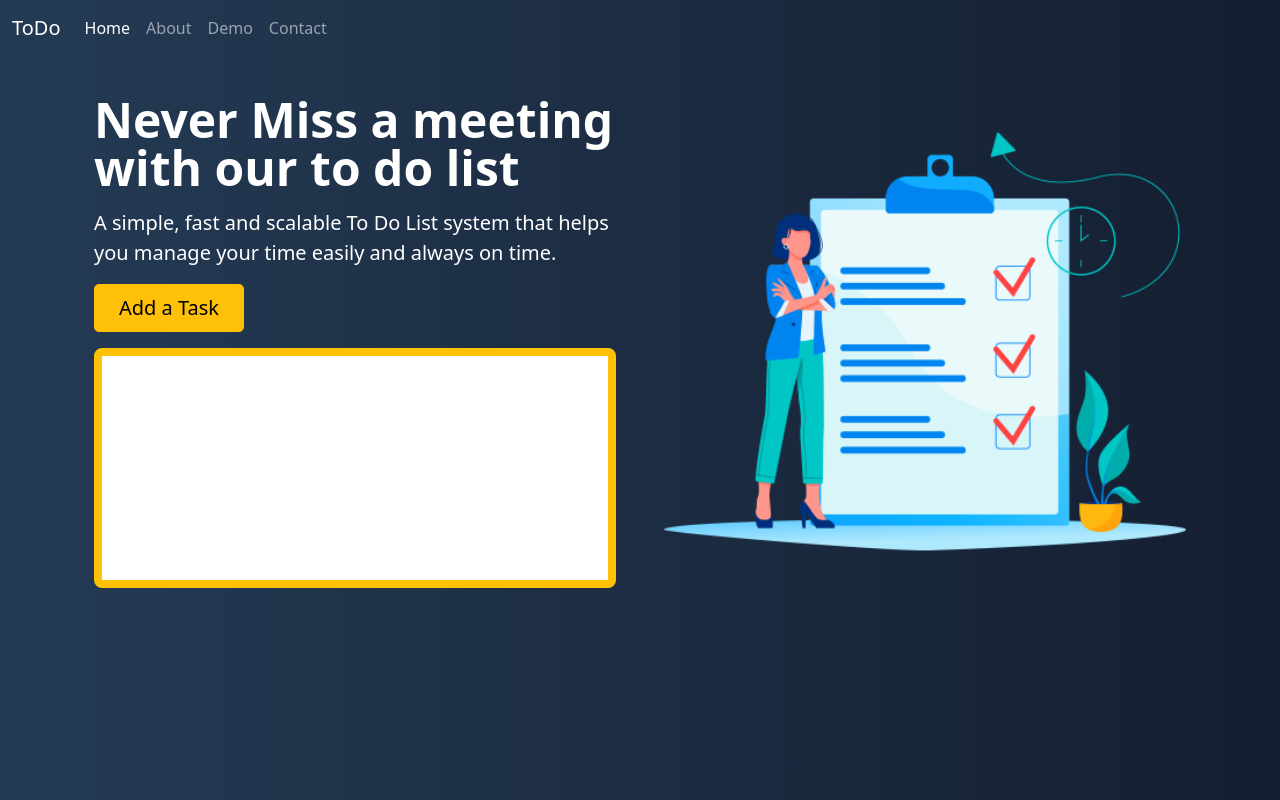
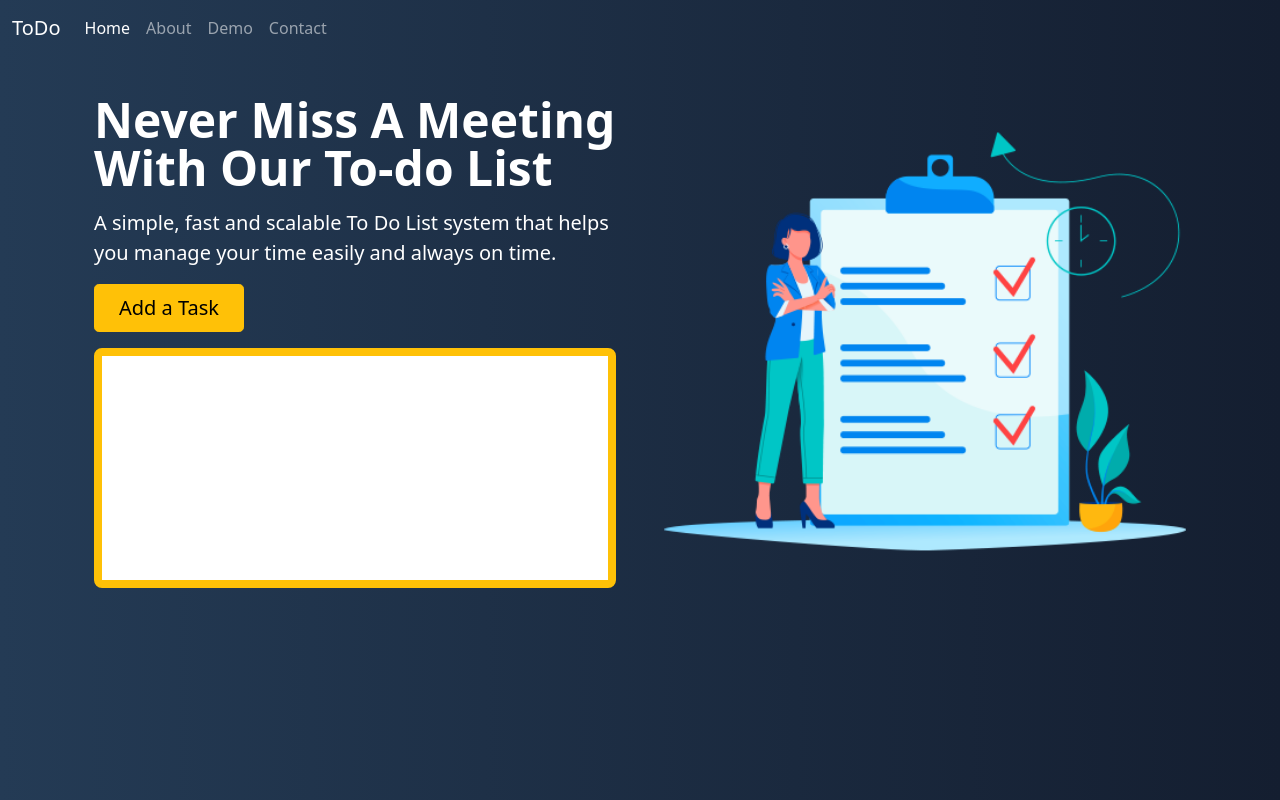
Before and after one commit to Ntozakhe/FirstProject, a plain HTML site: page index.html in a window 1280 px wide. Drawn offline with nearby package versions, Linux system fonts and the light colour scheme.

Commit message:
Fixed some typos

```diff
--- a/index.html
+++ b/index.html
@@ -2,7 +2,7 @@
 <html lang="en">
 
 <head>
-    <title>First Project</title>
+    <title>First Project v2</title>
     <!-- Required meta tags -->
     <meta charset="utf-8">
     <meta name="viewport" content="width=device-width, initial-scale=1, shrink-to-fit=no">
@@ -52,7 +52,7 @@
                         loading="lazy">
                 </div>
                 <div class="col-lg-6">
-                    <h1 class="display-5 fw-bold lh-1 mb-3">Never Miss a meeting with our to do list</h1>
+                    <h1 class="display-5 fw-bold lh-1 mb-3">Never Miss A Meeting With Our To-do List</h1>
                     <p class="lead">A simple, fast and scalable To Do List system that helps you manage your time easily
                         and always on time.
                     </p>
```
